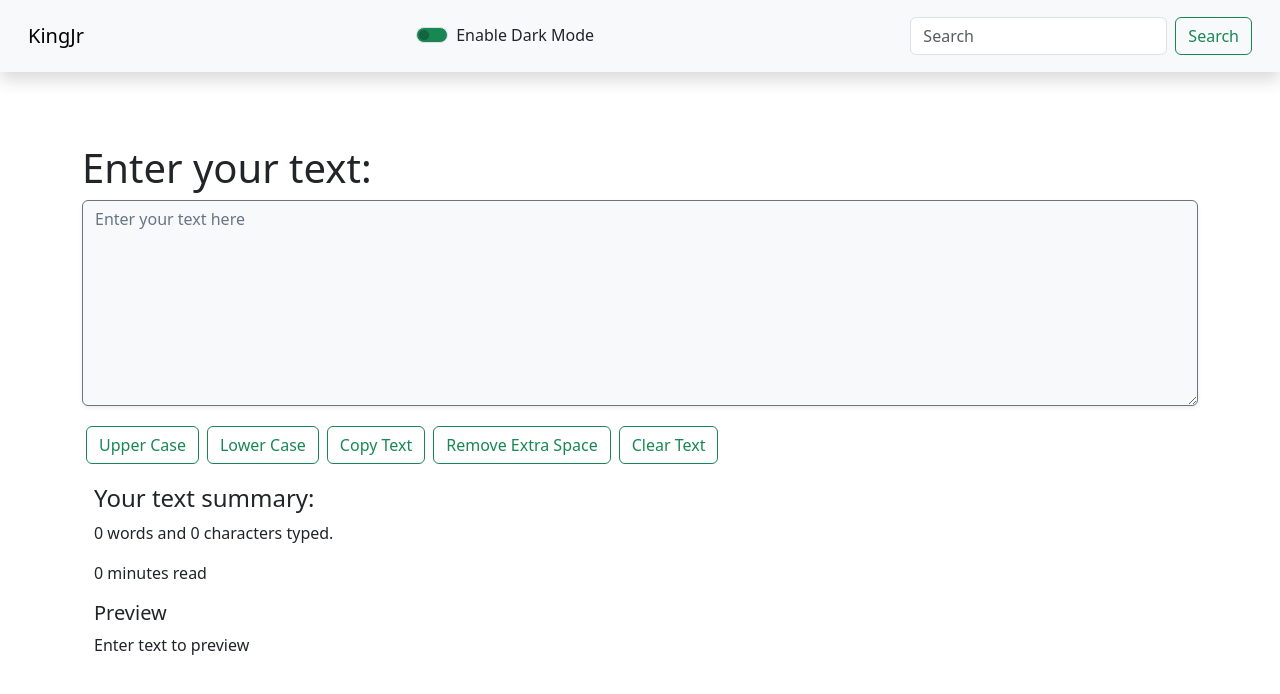
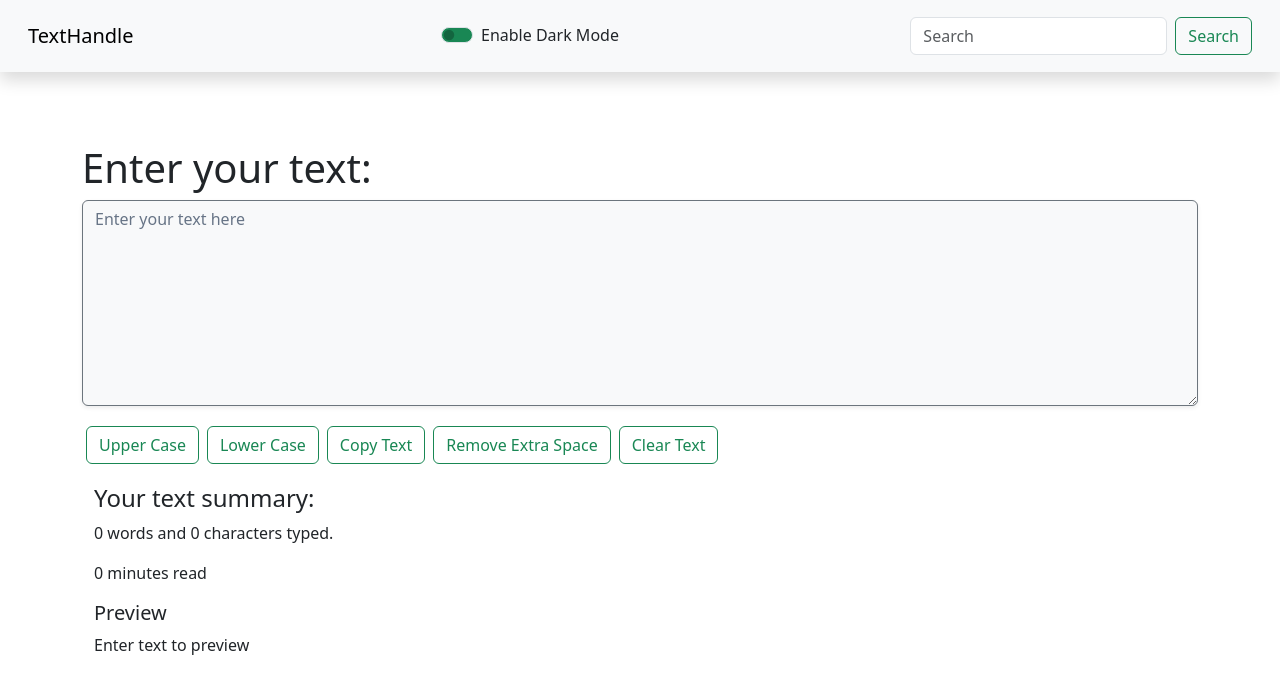
Before and after one commit to kushaljirel/texthandle, a React (Vite) app: page / in a window 1280 px wide. Shown: the top 694 px of the page. Built offline with nearby package versions, Linux system fonts and the light colour scheme.

Commit message:
first commit for texthandle

```diff
--- a/index.html
+++ b/index.html
@@ -12,7 +12,7 @@
       crossorigin="anonymous"
     />
     <link rel="icon" type="image/png" sizes="32x32" href="./favicon-32x32.png">
-    <title>KingJr - Home</title>
+    <title>TextHandle - Home</title>
   </head>
   <body>
     <div id="root"></div>
--- a/src/App.jsx
+++ b/src/App.jsx
@@ -41,7 +41,7 @@ const App = () => {
   return (
     <div>
       {/* <BrowserRouter> */}
-      <Navbar logoName="KingJr" mode={Mode} toggleMode={toggleMode} />
+      <Navbar logoName="TextHandle" mode={Mode} toggleMode={toggleMode} />
       <div className="container">
       <Alert alertMsg={alertMsg}/>
       <TextBox showalert={showalert} heading="Enter your text:" mode={Mode} setAlertMsg={setAlertMsg}/>
```
